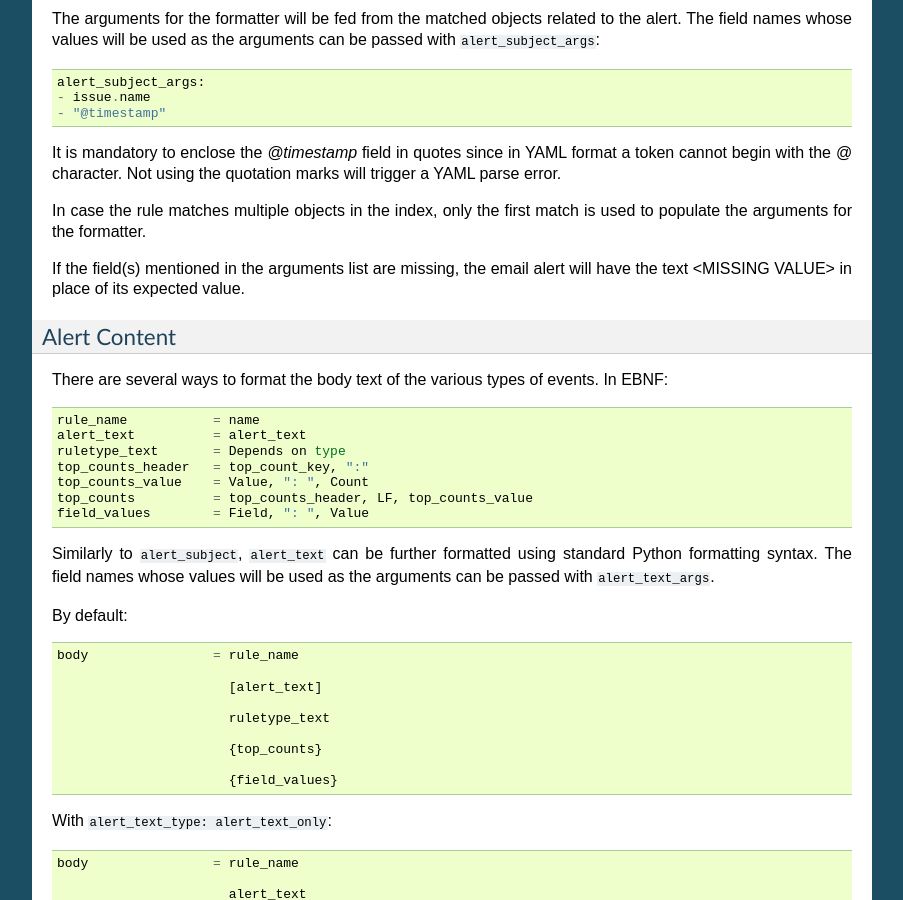
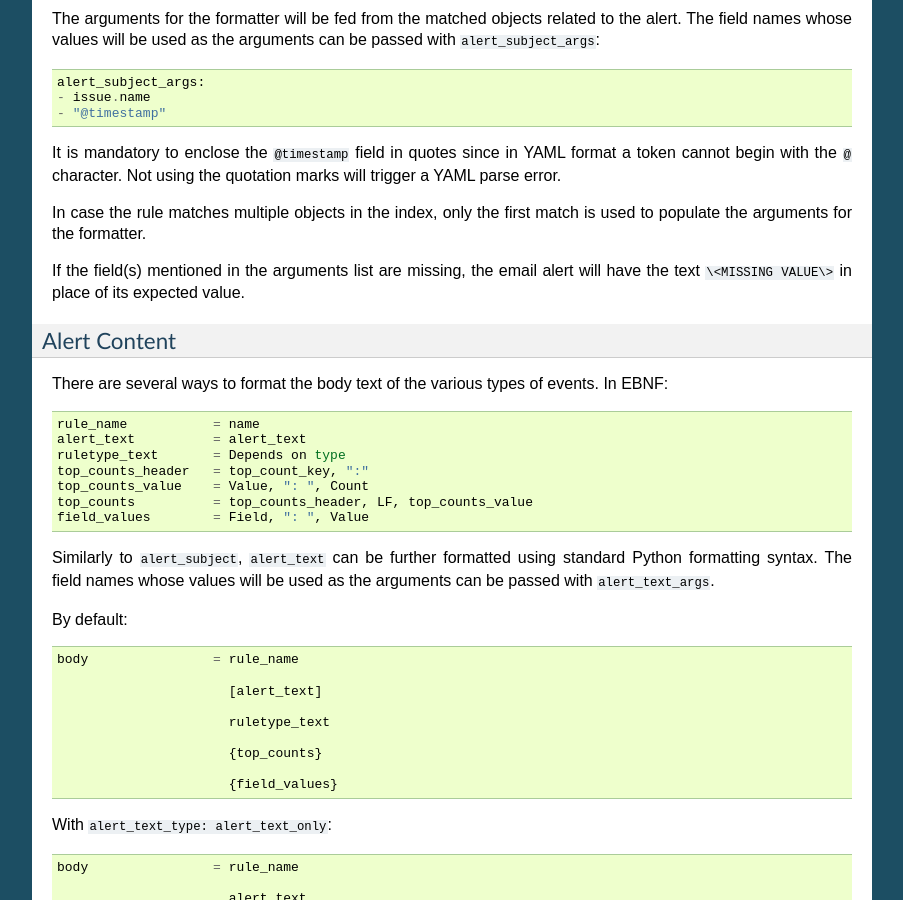
Before and after one commit to Yelp/elastalert, a Sphinx documentation site: the page built from docs/source/ruletypes.rst, in a window 1280 px wide and 900 px high, scrolled down 11669 px. Shown: the whole window, without its empty margins (198-1101 px from the left). Built offline with Sphinx 7.4.7, drawn with Linux system fonts in a browser that asks for light colours.

```diff
--- a/docs/source/ruletypes.rst
+++ b/docs/source/ruletypes.rst
@@ -622,11 +622,11 @@ The field names whose values will be used as the arguments can be passed with ``
     - issue.name
     - "@timestamp"
 
-It is mandatory to enclose the `@timestamp` field in quotes since in YAML format a token cannot begin with the `@` character. Not using the quotation marks will trigger a YAML parse error.
+It is mandatory to enclose the ``@timestamp`` field in quotes since in YAML format a token cannot begin with the ``@`` character. Not using the quotation marks will trigger a YAML parse error.
 
 In case the rule matches multiple objects in the index, only the first match is used to populate the arguments for the formatter.
 
-If the field(s) mentioned in the arguments list are missing, the email alert will have the text \<MISSING VALUE\> in place of its expected value.
+If the field(s) mentioned in the arguments list are missing, the email alert will have the text ``\<MISSING VALUE\>`` in place of its expected value.
 
 Alert Content
 ~~~~~~~~~~~~~~~
```
